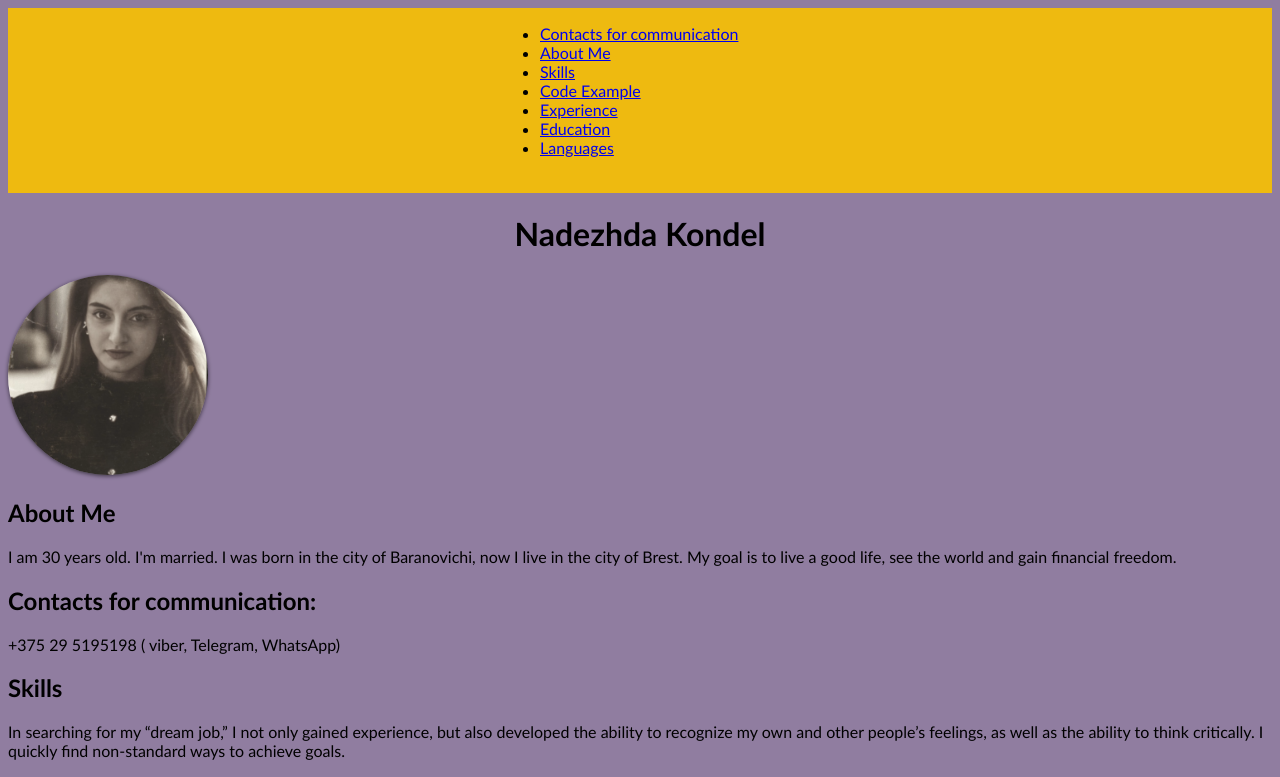
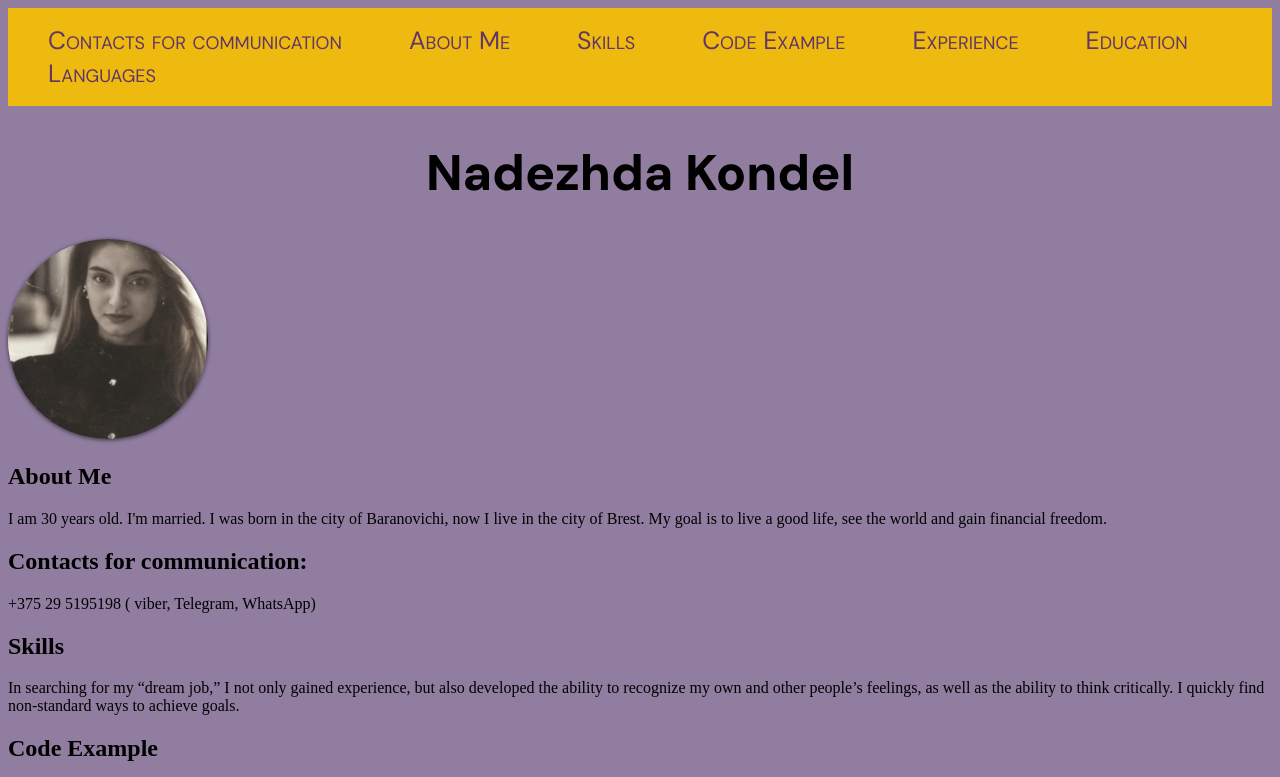
Before and after one commit to NadyaKKKK/rsschool-cv, a plain HTML site: page index.html in a window 1280 px wide. Shown: the top 777 px of the page. Drawn offline with Linux system fonts and the light colour scheme.

Commit message:
feat: add links in footer

```diff
--- a/index.html
+++ b/index.html
@@ -6,19 +6,22 @@
     <title>cv</title>
     <link rel="shortcut icon" href="assets/images/favicon.png">
     <link rel="stylesheet" href="./style.css">
+    <link rel="preconnect" href="https://fonts.googleapis.com">
+<link rel="preconnect" href="https://fonts.gstatic.com" crossorigin>
+<link href="https://fonts.googleapis.com/css2?family=DM+Sans:ital,opsz,wght@0,9..40,100..1000;1,9..40,100..1000&display=swap" rel="stylesheet">
    </head>
 <body>
     <header class="header">
-      <div class="menunav">
-        <div class="container">
-             <ul>
-          <li><a href="#Contacts">Contacts for communication</a></li>
-          <li><a href="#About">About Me</a></li>
-          <li><a href="#Skills">Skills</a></li>
-          <li><a href="#Code">Code Example</a></li>
-          <li><a href="#Experience">Experience</a></li>
-          <li><a href="#Education">Education</a></li>
-          <li><a href="#Languages">Languages</a></li>
+      <div class="menunav container">
+         <nav>
+          <ul class="list-nav">
+          <li class="nav-item"><a href="#Contacts" class="nav-link">Contacts for communication</a></li>
+          <li class="nav-item"><a href="#About"class="nav-link">About Me</a></li>
+          <li class="nav-item"><a href="#Skills" class="nav-link">Skills</a></li>
+          <li class="nav-item"><a href="#Code" class="nav-link">Code Example</a></li>
+          <li class="nav-item"><a href="#Experience" class="nav-link">Experience</a></li>
+          <li class="nav-item"><a href="#Education" class="nav-link">Education</a></li>
+          <li class="nav-item"><a href="#Languages" class="nav-link">Languages</a></li>
         </ul>
       </nav>
       </div>
@@ -45,7 +48,8 @@
             <h2>Code Example</h2>
            <p> <pre> <code>(const square = (num) => {
             return num * num;
-          };) </code> </pre></p>
+          };) </code> </pre>
+        </p>
         </div>
         <div id="Experience" class="Experience">
           <h2>Experience</h2>
@@ -69,7 +73,7 @@
   <div class="container-f">
     <p>© 2024</p>
     <p><a href="https://github.com/NadyaKKKK">NadyaKKKK</a></p>
-    <p><a href="https://rs.school/courses/javascript-preschool-ru" class="rsschool"></a>
+    <p><a href="https://rs.school/courses/javascript-preschool-ru" > <img src="./assets/img/rsschool-logo.svg" class="rsschool" alt="logo"></a>
     </p>
   </div>
 </footer>
--- a/style.css
+++ b/style.css
@@ -6,7 +6,6 @@
 }
 body {
   background-color: #907da0;
-  font-family: Candara, sans-serif;
 }
 .photo {
     width: 200px;
@@ -20,21 +19,40 @@ body {
 .header {
   background-color: rgb(238, 186, 16);
 }
+
+h1 {
+  font-family: 'DM Sans';
+  font-size: 50px;
+  font-weight: 800;
+  }
+.list-nav {
+  list-style-type: none;
+}
+.nav-item {
+display: inline;
+font-family: 'DM Sans';
+font-variant: small-caps;
+font-size: 25px;
+margin-right: 63px;
+}
+.nav-link {
+  text-decoration: none;
+  color: rgba(51, 9, 129, 0.749);
+    }
+    .nav-link:hover {
+      font-weight: 700;
+    }
 .menu {
-  flex-direction: row-reverse;
   font-size: 20px;
   }
 .menunav {
   flex-direction: row-reverse;
-    width: 20em;
   margin: 0 auto;
   min-height: 50px;
   }
 .name {
   display: flex;
-
-     align-items: center;
-    justify-content: center;
+  justify-content: center;
 }
 .container-f {
   display: flex;
@@ -43,5 +61,6 @@ body {
     font-size: 16px;
 }
 .rsschool {
-        background-image: url("./assets/img/rsschool-logo.svg");
+        width: 90px;
+
   }
```
Also changed, not shown: assets/fonts/AntonSC-Regular.ttf (deleted), assets/fonts/BonaNovaSC-Bold.ttf (deleted), assets/fonts/BonaNovaSC-Italic.ttf (deleted), assets/fonts/BonaNovaSC-Regular.ttf (deleted), assets/fonts/OFL.txt (deleted).
